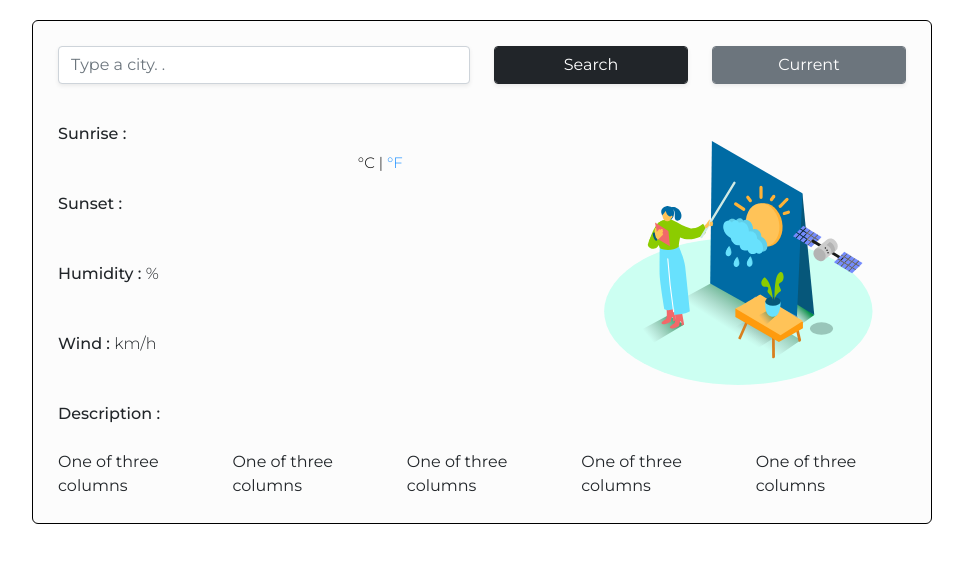
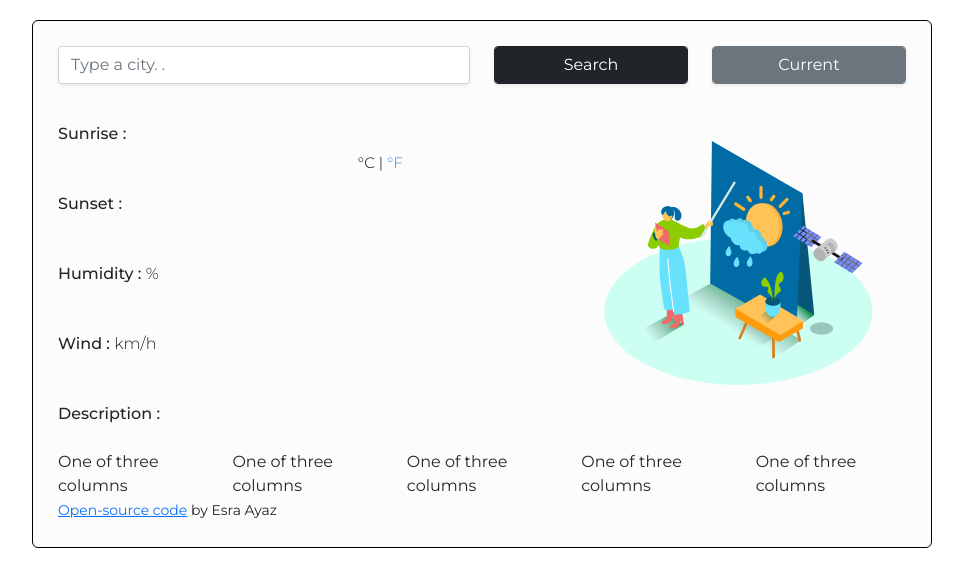
Before and after one commit to esraayaz/Weather-App, a plain HTML site: page index.html in a window 1280 px wide. Shown: the whole page, without its empty margins (158-1121 px from the left). Drawn offline with nearby package versions, Linux system fonts and the light colour scheme; no server answers.

Commit message:
Open-source code added

```diff
--- a/index.html
+++ b/index.html
@@ -71,6 +71,7 @@
                     </div>
                 </div>
             </div>
+            <small><a href="https://github.com/esraayaz/Weather-App" target="_blank">Open-source code</a> by Esra Ayaz</small>
         </div>
 </body>
 <script src="main.js"></script>
```
